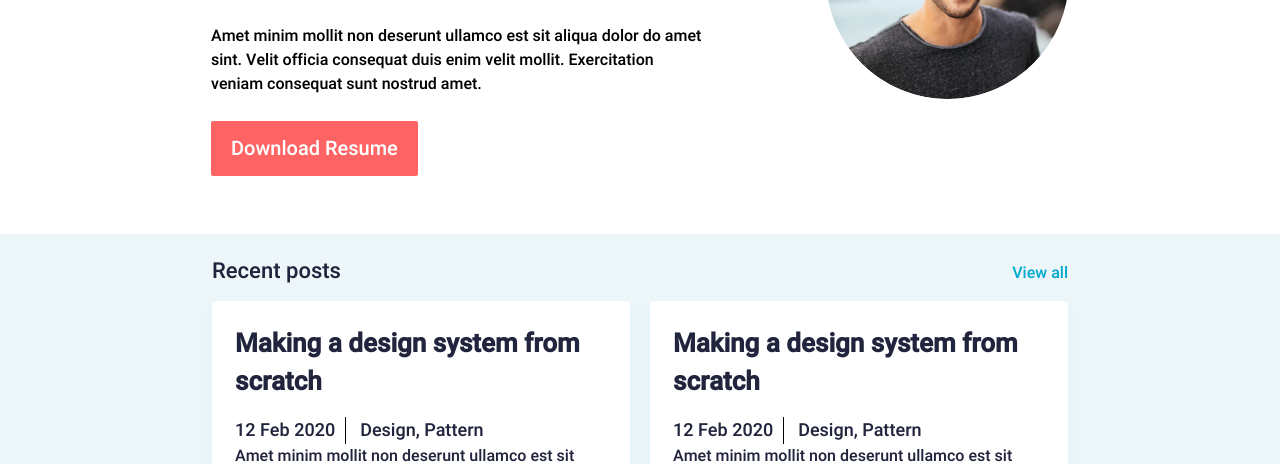
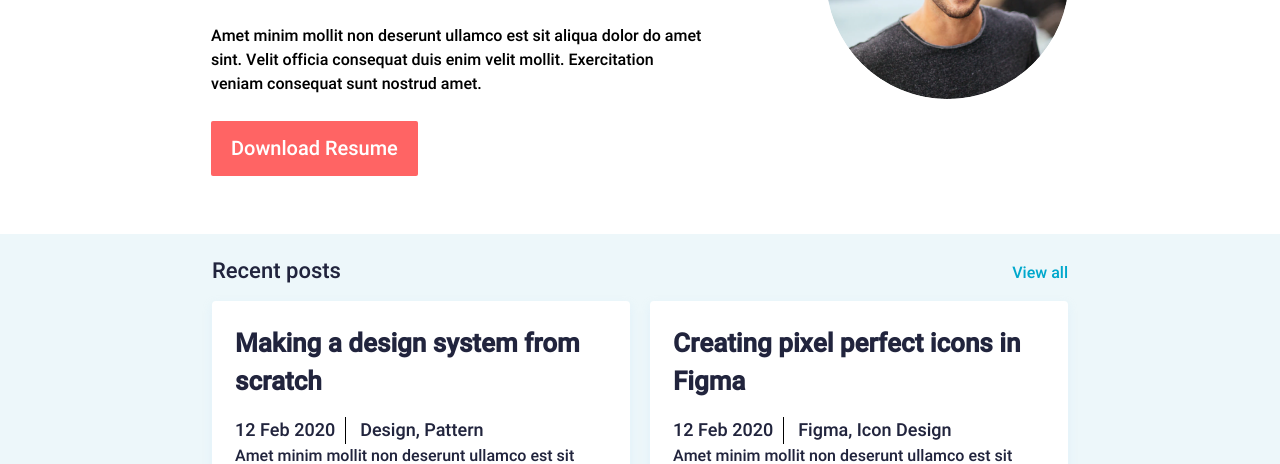
Before and after one commit to KlaudijaDemchyk/Jon_copy, a plain HTML site: page index.html in a window 1280 px wide. Shown: the part 340-804 px from the top of the page. Drawn offline with Linux system fonts and the light colour scheme; a web font is replaced by a local one.

Commit message:
new versions

```diff
--- a/index.html
+++ b/index.html
@@ -68,9 +68,9 @@
             </article>
             <article>
                 <div class="discription">
-                    <h2>Making a design system from scratch</h2>
+                    <h2>Creating pixel perfect icons in Figma</h2>
                     <span>12 Feb 2020</span>
-                    <span>Design, Pattern</span>
+                    <span>Figma, Icon Design</span>
                     <p>Amet minim mollit non deserunt ullamco est sit aliqua dolor do amet sint.
                         Velit officia consequat duis enim velit mollit. Exercitation veniam consequat sunt nostrud amet.
                     </p>
```
